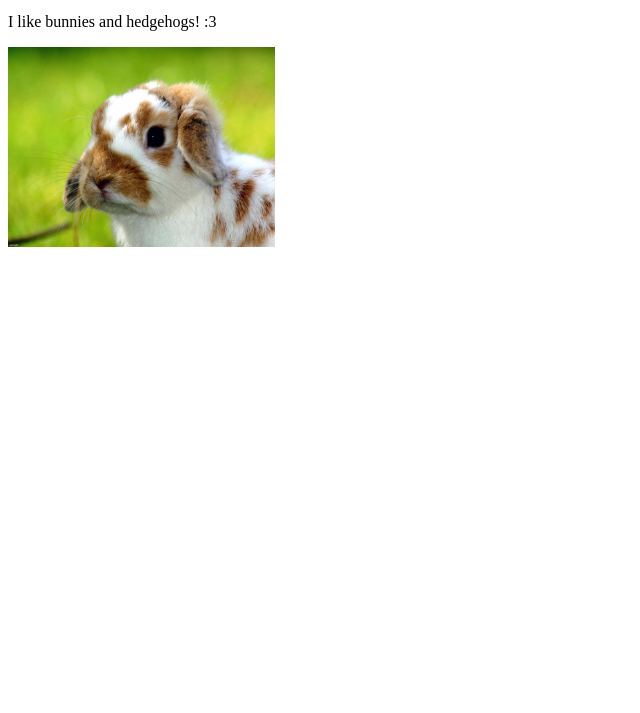
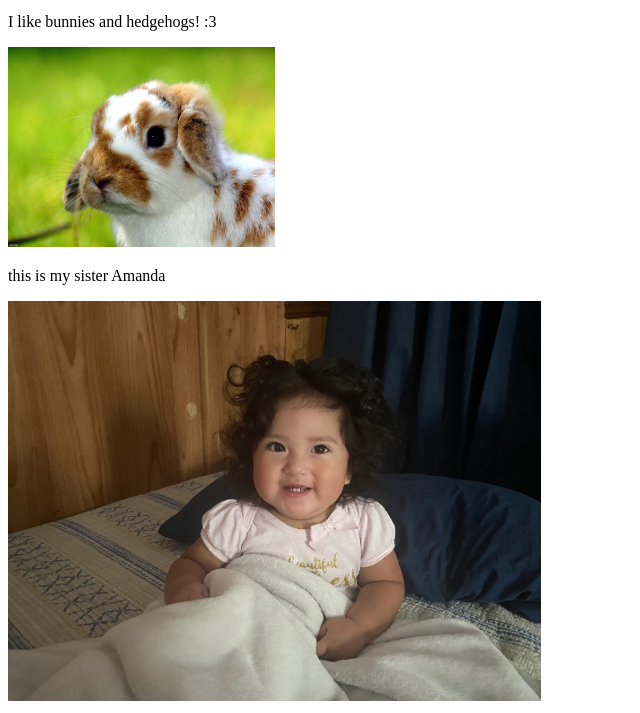
Before and after one commit to hyperangelicx/Genesis, a plain HTML site: page index.html in a window 1280 px wide. Shown: the part 101-814 px from the top of the page, without its empty margins (0-640 px from the left). Drawn offline with Linux system fonts and the light colour scheme.

Commit message:
add amanda pic

```diff
--- a/index.html
+++ b/index.html
@@ -12,4 +12,5 @@
 	:3</p>
 	<img src="images/bunny.jpg" height="200">
 </body>
-</html>
+	<p>this is my sister Amanda</p>
+	<img src="images/amanda.jpg" height="400">
```
